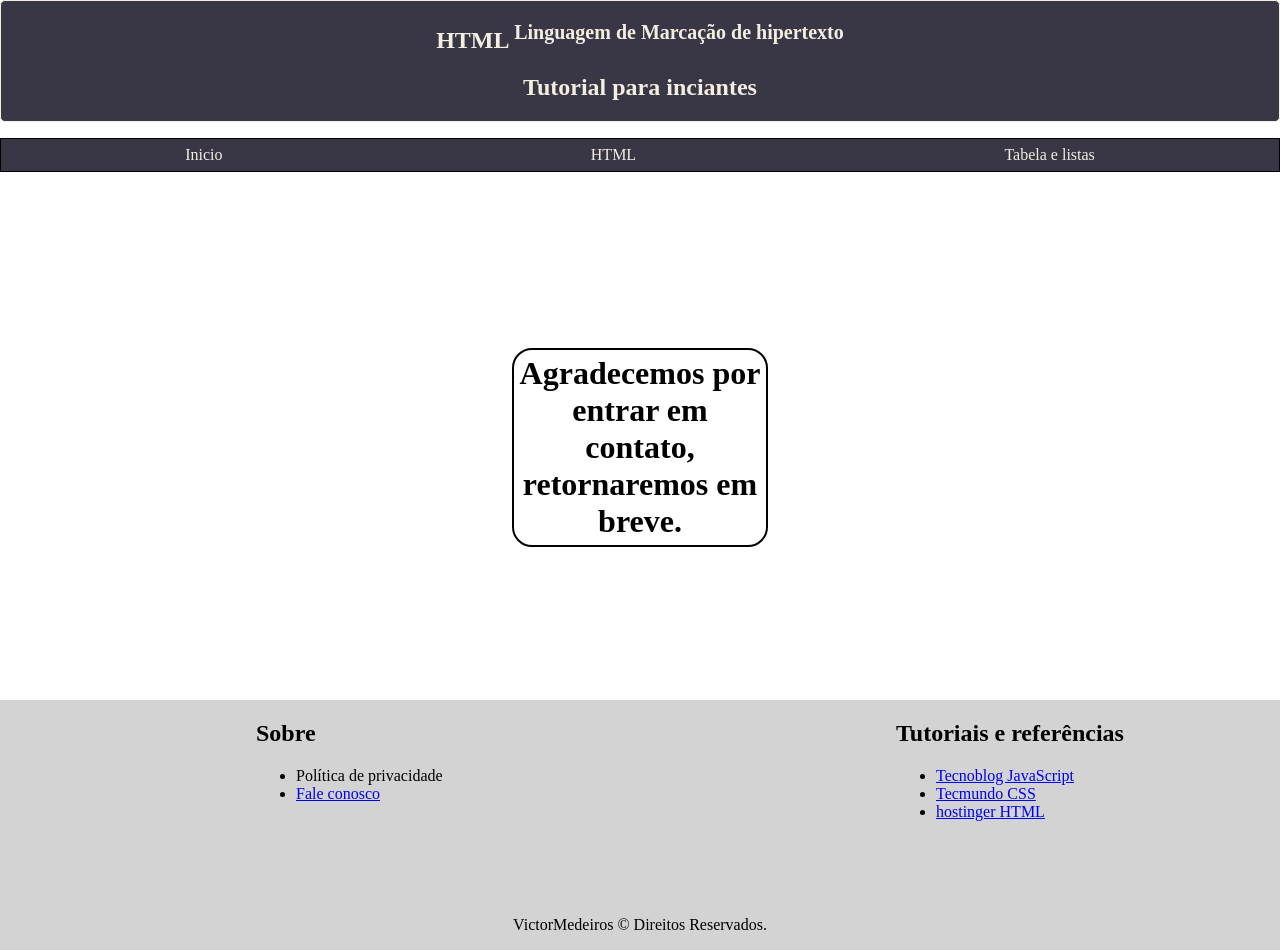
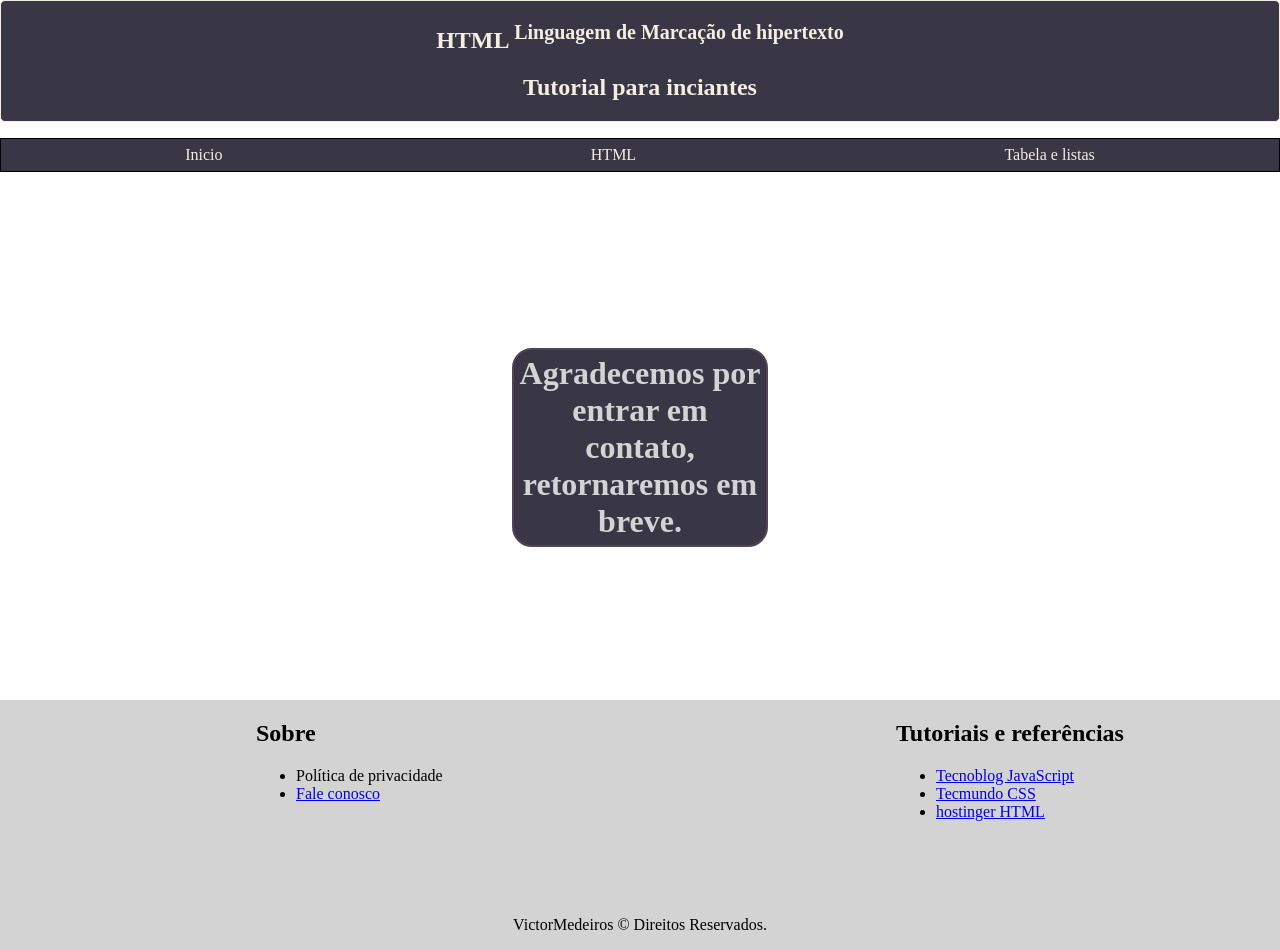
Before and after one commit to ViktorMedeiros/HTML-for-beginners, a plain HTML site: page pages/Obrigado.html in a window 1280 px wide. Drawn offline with Linux system fonts and the light colour scheme; files that its build step writes are made by us from their sources.

Commit message:
landpage

```diff
--- a/style.css
+++ b/css/style.css
@@ -111,10 +111,12 @@ main{
     text-align: center;
 }
 main h1{                   /*Final CSS Obrigado.html*/
-    border: solid black 2px;
+    border: solid rgb(79, 69, 87) 2px;
     border-radius: 20px;
     margin: auto 32rem;
     padding: 5px;
+    background-color: rgb(57, 54, 70);
+    color: rgb(211, 211, 211);
 }
 .main-form{              /*Inicio CSS Contato.html*/
     display: flex;
@@ -131,6 +133,8 @@ main h1{                   /*Final CSS Obrigado.html*/
     border: 1px solid;
     border-radius: 5px;
     box-sizing: border-box;
+    background-color: rgb(57, 54, 70);
+    color: rgb(244, 238, 224);
 }
 .main-form div{
     width: 100%;
```
Also changed, not shown: pages/Contato.html (renamed from Contato.html), pages/Index.html (renamed from Index.html), pages/Obrigado.html (renamed from Obrigado.html).
